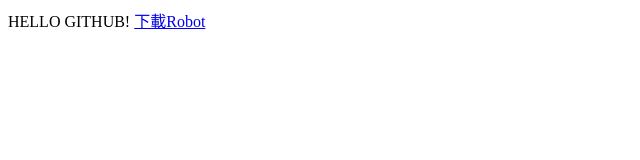
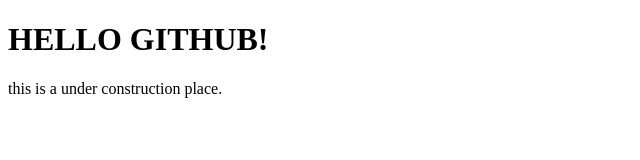
Before and after one commit to ccutmis/ccutmis.github.io, a plain HTML site: page index.htm in a window 1280 px wide. Shown: the whole page, without its empty margins (0-640 px from the left). Drawn offline with Linux system fonts and the light colour scheme.

Commit message:
Update index.htm

```diff
--- a/index.htm
+++ b/index.htm
@@ -5,7 +5,8 @@
     <title>你好，GitHub</title>
   </head>
   <body>
-HELLO GITHUB!
-<a href="robot.zip">下載Robot</a>
+    <h1>HELLO GITHUB!</h1>
+    <p>this is a under construction place.</p>
+
   </body>
 </html>
```
